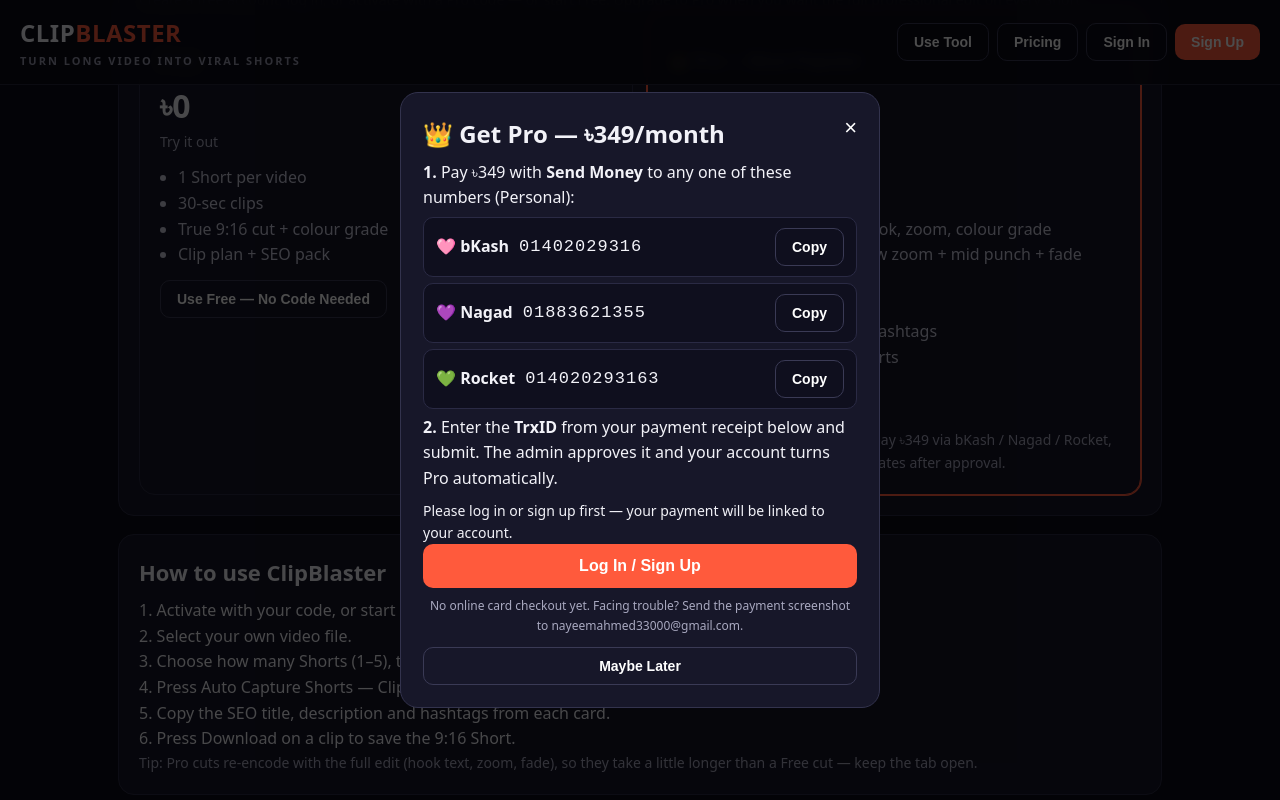
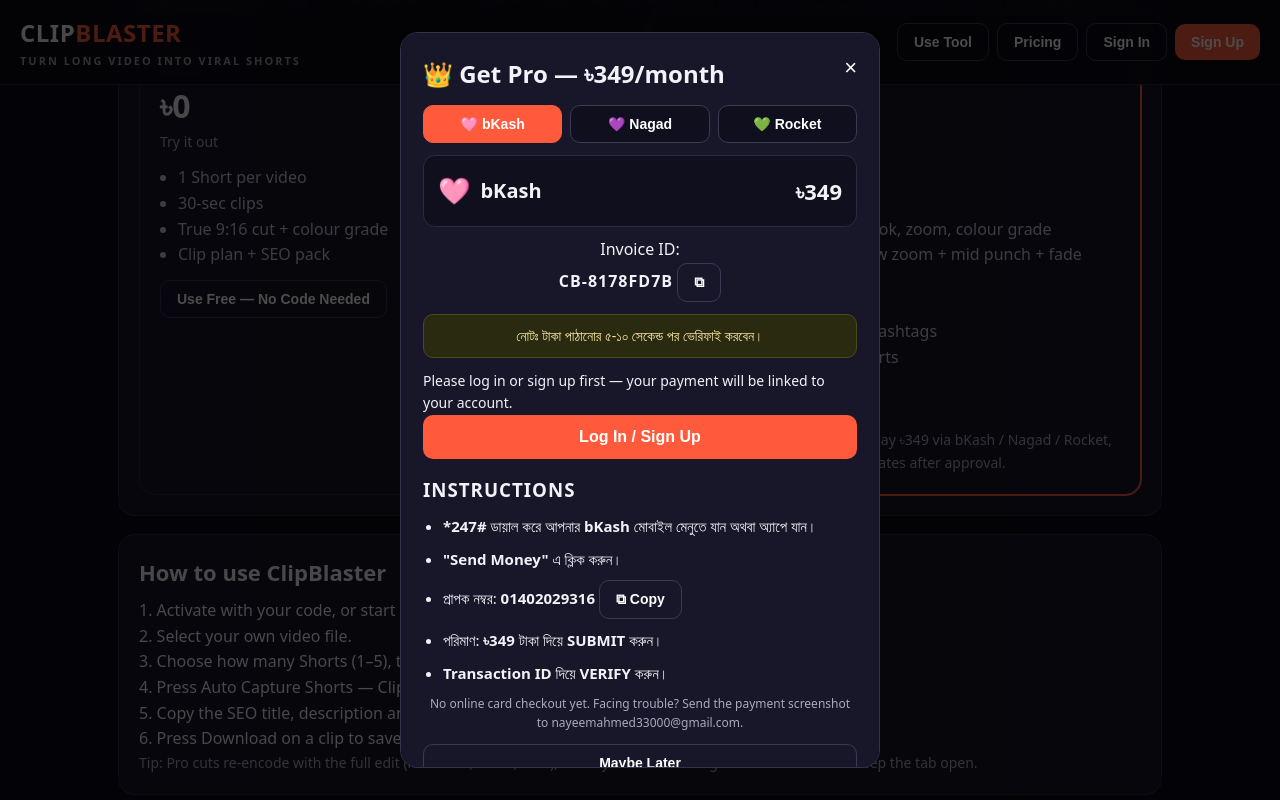
Before and after one commit to nayeemahmed33000-maker/clipblaster, a plain HTML site: page index.html in a window 1280 px wide. Both pictures are taken after a click on the button "Get Pro — ৳349/month". Shown: the part 1723-2523 px from the top of the page. Drawn offline with Linux system fonts and the light colour scheme.

Commit message:
ClipBlaster: screenshot-style payment instructions + invoice ID

```diff
--- a/index.html
+++ b/index.html
@@ -47,6 +47,14 @@ input:focus,select:focus{outline:2px solid #ff5a3c}
 .profileRow span{color:#9a9ab2}
 .payRow{display:flex;align-items:center;gap:10px;background:#0f0f1e;border:1px solid #2a2a44;border-radius:10px;padding:10px 12px;margin:6px 0}
 .payRow code{flex:1;font-size:17px;letter-spacing:1px}
+.payTabs{display:flex;gap:8px;margin:12px 0}
+.payTab{flex:1;border:1px solid #3a3a55;background:#0f0f1e;color:#fff;border-radius:10px;padding:10px 4px;font-weight:800;font-size:14px;cursor:pointer}
+.payTab.on{background:#ff5a3c;border-color:#ff5a3c}
+.payMethodCard{display:flex;align-items:center;gap:10px;background:#0f0f1e;border:1px solid #2a2a44;border-radius:12px;padding:14px}
+.payNote{background:#2a2a10;border:1px solid #4a4a20;color:#ffe9a8;border-radius:10px;padding:10px 12px;text-align:center;margin:12px 0;font-size:14px}
+.payVerifyCard{background:#c81e1e;border-radius:16px;padding:18px;margin:12px 0}
+.paySteps{margin:6px 0;padding-left:20px}
+.paySteps li{margin:9px 0;font-size:15px}
 .clip{border:1px solid #2a2a44;border-radius:14px;padding:16px;margin:14px 0;background:#101022}
 .clip h3{margin:0 0 6px}
 .dl{width:100%;padding:14px;font-size:16px;margin-top:10px}
@@ -60,7 +68,7 @@ input:focus,select:focus{outline:2px solid #ff5a3c}
 .price ul{margin:12px 0 12px 18px;color:#c9c9dc}
 .modal{position:fixed;inset:0;background:rgba(0,0,0,.7);display:none;align-items:center;justify-content:center;z-index:50;padding:16px}
 .modal.open{display:flex}
-.modalBox{background:#171729;border:1px solid #33334d;border-radius:18px;max-width:480px;width:100%;padding:22px}
+.modalBox{background:#171729;border:1px solid #33334d;border-radius:18px;max-width:480px;width:100%;padding:22px;max-height:92vh;overflow-y:auto}
 .modalBox h2{margin-bottom:6px}
 .closeX{float:right;background:none;border:0;color:#fff;font-size:22px;cursor:pointer}
 footer{padding:28px 0;color:#8a8aa2;font-size:13px;text-align:center;border-top:1px solid #22223a;margin-top:30px}
@@ -267,25 +275,38 @@ footer{padding:28px 0;color:#8a8aa2;font-size:13px;text-align:center;border-top:
   <div class="modalBox">
     <button class="closeX" onclick="closeModal('proModal')">×</button>
     <h2>👑 Get Pro — ৳349/month</h2>
-    <p><b>1.</b> Pay ৳349 with <b>Send Money</b> to any one of these numbers (Personal):</p>
-    <div>
-      <div class="payRow"><span>🩷 <b>bKash</b></span><code>01402029316</code><button class="btn btn-ghost btn-sm" onclick="copyNum('01402029316')">Copy</button></div>
-      <div class="payRow"><span>💜 <b>Nagad</b></span><code>01883621355</code><button class="btn btn-ghost btn-sm" onclick="copyNum('01883621355')">Copy</button></div>
-      <div class="payRow"><span>💚 <b>Rocket</b></span><code>014020293163</code><button class="btn btn-ghost btn-sm" onclick="copyNum('014020293163')">Copy</button></div>
+    <div class="payTabs" id="payTabs">
+      <button class="payTab on" data-m="bkash" onclick="setPayMethod('bkash')">🩷 bKash</button>
+      <button class="payTab" data-m="nagad" onclick="setPayMethod('nagad')">💜 Nagad</button>
+      <button class="payTab" data-m="rocket" onclick="setPayMethod('rocket')">💚 Rocket</button>
     </div>
-    <p><b>2.</b> Enter the <b>TrxID</b> from your payment receipt below and submit. The admin approves it and your account turns Pro automatically.</p>
-    <div id="payForm">
-      <label>Payment method</label>
-      <select id="payMethod"><option value="bkash">bKash</option><option value="nagad">Nagad</option><option value="rocket">Rocket</option></select>
-      <label>TrxID (from the payment SMS / app receipt)</label>
-      <input id="payTrxid" type="text" placeholder="e.g. 9KX7A1B2C3" autocomplete="off" style="text-transform:uppercase">
-      <p style="margin-top:12px"><button class="btn btn-green" id="paySubmitBtn" style="width:100%;padding:13px;font-size:16px" onclick="submitPayment()">✅ Submit Payment — ৳349</button></p>
+    <div class="payMethodCard">
+      <span id="payMethodIcon" style="font-size:26px">🩷</span>
+      <b id="payMethodName" style="font-size:20px">bKash</b>
+      <span style="margin-left:auto;font-size:22px;font-weight:900">৳349</span>
+    </div>
+    <p style="text-align:center;margin:10px 0 0">Invoice ID:<br><b id="payInvoice" style="letter-spacing:1px"></b> <button class="btn btn-ghost btn-sm" onclick="copyNum($('payInvoice').textContent)">⧉</button></p>
+    <p class="payNote">নোটঃ টাকা পাঠানোর ৫-১০ সেকেন্ড পর ভেরিফাই করবেন।</p>
+    <div class="payVerifyCard" id="payVerifyCard">
+      <h3 style="margin:0 0 10px;text-align:center">ট্রান্সজেকশন আইডি দিন</h3>
+      <div id="payForm">
+        <input id="payTrxid" type="text" placeholder="ট্রান্সজেকশন আইডি দিন" autocomplete="off" style="text-transform:uppercase;text-align:center;font-size:17px;letter-spacing:1px">
+        <p style="margin-top:12px"><button class="btn btn-red" id="paySubmitBtn" style="width:100%;padding:14px;font-size:17px" onclick="submitPayment()">VERIFY TRANSACTION</button></p>
+      </div>
     </div>
     <div id="payLoginNote" class="hidden">
       <p class="status">Please log in or sign up first — your payment will be linked to your account.</p>
       <p><button class="btn btn-red" style="width:100%;padding:13px;font-size:16px" onclick="closeModal('proModal');openAuth('signup')">Log In / Sign Up</button></p>
     </div>
     <p id="payMsg" class="status muted"></p>
+    <h3 style="margin:16px 0 6px;letter-spacing:1px">INSTRUCTIONS</h3>
+    <ul class="paySteps">
+      <li><b id="payUssd">*247#</b> ডায়াল করে আপনার <b id="payMethodName2">bKash</b> মোবাইল মেনুতে যান অথবা অ্যাপে যান।</li>
+      <li><b>"Send Money"</b> এ ক্লিক করুন।</li>
+      <li>প্রাপক নম্বর: <b id="payNumber">01402029316</b> <button class="btn btn-ghost btn-sm" onclick="copyNum($('payNumber').textContent)">⧉ Copy</button></li>
+      <li>পরিমাণ: <b>৳349</b> টাকা দিয়ে <b>SUBMIT</b> করুন।</li>
+      <li><b>Transaction ID</b> দিয়ে <b>VERIFY</b> করুন।</li>
+    </ul>
     <p class="muted" style="text-align:center;font-size:12px;margin-top:8px">No online card checkout yet. Facing trouble? Send the payment screenshot to nayeemahmed33000@gmail.com.</p>
     <p style="margin-top:12px"><button class="btn btn-ghost" style="width:100%" onclick="closeModal('proModal')">Maybe Later</button></p>
   </div>
@@ -447,31 +468,48 @@ function logout(){
   if(u&&u.token){ apiCall('/api/auth/logout',{},u.token).catch(()=>{}); }
   setSession(null);
 }
-function getPro(){openModal('proModal');refreshPayForm();}
+const PAY_METHODS={
+  bkash:{label:'bKash',icon:'🩷',ussd:'*247#',number:'01402029316'},
+  nagad:{label:'Nagad',icon:'💜',ussd:'*167#',number:'01883621355'},
+  rocket:{label:'Rocket',icon:'💚',ussd:'*322#',number:'014020293163'}
+};
+let payMethod='bkash', payInvoice='';
+function newInvoice(){ const b=new Uint8Array(4); crypto.getRandomValues(b); return 'CB-'+Array.from(b).map(x=>x.toString(16).padStart(2,'0')).join('').toUpperCase(); }
+function setPayMethod(m){
+  payMethod=m; const p=PAY_METHODS[m];
+  document.querySelectorAll('.payTab').forEach(t=>t.classList.toggle('on',t.dataset.m===m));
+  $('payMethodIcon').textContent=p.icon; $('payMethodName').textContent=p.label; $('payMethodName2').textContent=p.label;
+  $('payUssd').textContent=p.ussd; $('payNumber').textContent=p.number;
+}
+function getPro(){ payInvoice=newInvoice(); $('payInvoice').textContent=payInvoice; setPayMethod(payMethod); openModal('proModal'); refreshPayForm(); }
 function copyNum(n){if(navigator.clipboard&&navigator.clipboard.writeText){navigator.clipboard.writeText(n).then(()=>showToast('✅ Number copied: '+n)).catch(()=>showToast(n));}else{showToast(n);}}
 async function refreshPayForm(){
   const u=currentUser();
-  $('payForm').classList.toggle('hidden',!u);
+  let showForm=!!u;
   $('payLoginNote').classList.toggle('hidden',!!u);
   $('payMsg').textContent='';$('payMsg').className='status muted';
-  if(!u) return;
-  if(u.plan==='pro'){ $('payMsg').textContent='✅ You are already on Pro 👑.'; $('payMsg').className='status ok'; $('payForm').classList.add('hidden'); return; }
-  try{
-    const d=await apiCall('/api/payments/mine',{},u.token);
-    if(d.payment&&d.payment.status==='pending'){ $('payMsg').textContent='⏳ Your payment ('+d.payment.method.toUpperCase()+' • '+d.payment.trxid+') is waiting for approval. You will be Pro as soon as it is approved.'; $('payMsg').className='status'; $('payForm').classList.add('hidden'); }
-    else if(d.payment&&d.payment.status==='approved'){ $('payMsg').textContent='✅ Your payment was approved — refresh the page to see Pro active.'; $('payMsg').className='status ok'; $('payForm').classList.add('hidden'); }
-  }catch(e){}
+  if(u&&u.plan==='pro'){ $('payMsg').textContent='✅ You are already on Pro 👑.'; $('payMsg').className='status ok'; showForm=false; }
+  else if(u){
+    try{
+      const d=await apiCall('/api/payments/mine',{},u.token);
+      if(d.payment&&d.payment.status==='pending'){ $('payMsg').textContent='⏳ Your payment ('+d.payment.method.toUpperCase()+' • '+d.payment.trxid+') is waiting for approval. You will be Pro as soon as it is approved.'; $('payMsg').className='status'; showForm=false; }
+      else if(d.payment&&d.payment.status==='approved'){ $('payMsg').textContent='✅ Your payment was approved — refresh the page to see Pro active.'; $('payMsg').className='status ok'; showForm=false; }
+    }catch(e){}
+  }
+  $('payForm').classList.toggle('hidden',!showForm);
+  $('payVerifyCard').classList.toggle('hidden',!showForm);
 }
 async function submitPayment(){
   const u=currentUser(); if(!u){ openAuth('signup'); return; }
-  const method=$('payMethod').value, trxid=$('payTrxid').value.trim().toUpperCase();
+  const trxid=$('payTrxid').value.trim().toUpperCase();
   if(!/^[A-Z0-9]{6,20}$/.test(trxid)){ $('payMsg').textContent='❌ Enter the TrxID from your payment receipt (6–20 letters/numbers).'; $('payMsg').className='status err'; return; }
-  $('paySubmitBtn').disabled=true; $('paySubmitBtn').textContent='Submitting…';
+  $('paySubmitBtn').disabled=true; $('paySubmitBtn').textContent='Verifying…';
   try{
-    await apiCall('/api/payments/submit',{method:method,trxid:trxid},u.token);
+    await apiCall('/api/payments/submit',{method:payMethod,trxid:trxid,invoice_id:payInvoice},u.token);
     $('payMsg').textContent='✅ Payment submitted! The admin will approve it shortly — refresh the page after approval to see Pro active.';
     $('payMsg').className='status ok';
     $('payForm').classList.add('hidden');
+    $('payVerifyCard').classList.add('hidden');
   }catch(e){
     if(e.message==='duplicate') $('payMsg').textContent='❌ This TrxID was already submitted.';
     else if(e.message==='already_pending') $('payMsg').textContent='⏳ You already have a payment waiting for approval.';
@@ -480,7 +518,7 @@ async function submitPayment(){
     else $('payMsg').textContent='Something went wrong — please try again.';
     $('payMsg').className='status err';
   }
-  $('paySubmitBtn').disabled=false; $('paySubmitBtn').textContent='✅ Submit Payment — ৳349';
+  $('paySubmitBtn').disabled=false; $('paySubmitBtn').textContent='VERIFY TRANSACTION';
 }
 function requireAuthThenTool(){ const u=currentUser(); if(!u){openAuth();return;} scrollToId('tool'); }
 // On load: a code session (token) is re-checked with the server; a Free
```
